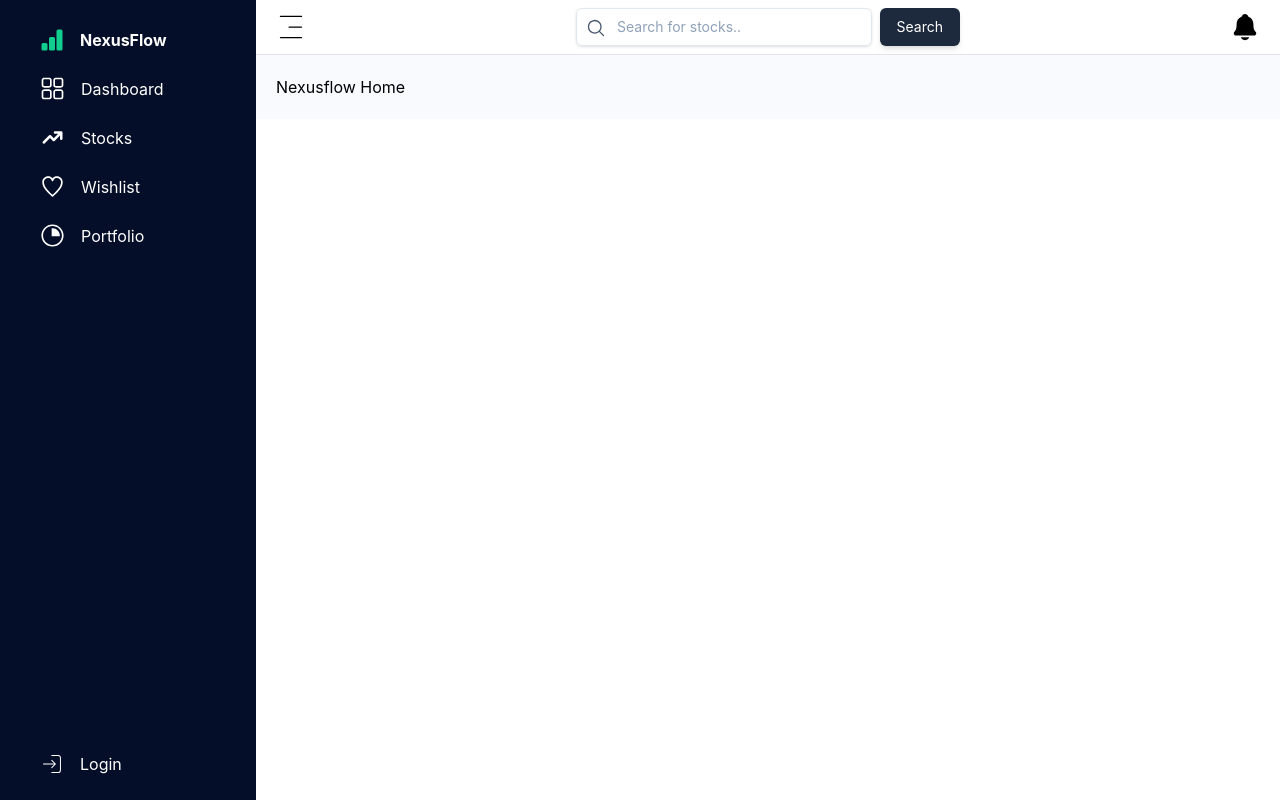
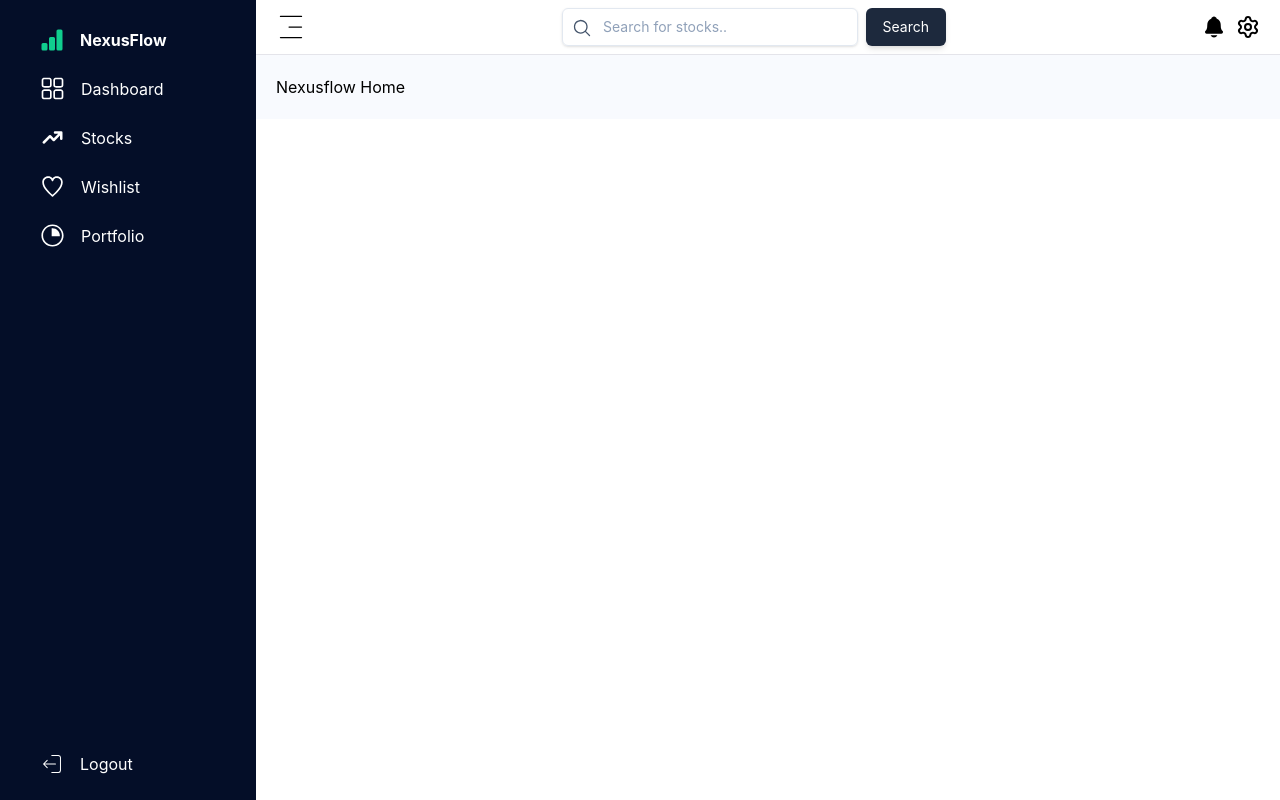
Before and after one commit to nrd00/nexusflow, a React (Vite) app: page / in a window 1280 px wide. Built offline with nearby package versions, Linux system fonts and the light colour scheme.

Commit message:
Update isLogged state using zustand

```diff
--- a/src/Components/Navigation.jsx
+++ b/src/Components/Navigation.jsx
@@ -1,7 +1,10 @@
 import { CiMenuFries } from "react-icons/ci";
 import { IoNotifications } from "react-icons/io5";
+import useAuthStore from "../Store/authStore";
+import { Settings } from "lucide-react";
 
 const Navigation = ({ toggleSidebar }) => {
+  const {isLogged} = useAuthStore();
   return (
     <>
       <div className="container border-b border-b-[#E4E4EA]">
@@ -39,8 +42,11 @@ const Navigation = ({ toggleSidebar }) => {
             </div>
           </div>
 
-          <div className="profile">
-            <IoNotifications className="text-3xl font-bold" />
+          <div className="profile flex gap-x-2.5 items-center">
+            <IoNotifications className="text-2xl font-bold" />
+            {isLogged && (
+                  <Settings className="cursor-pointer"/>
+                )}
           </div>
         </nav>
       </div>
--- a/src/Components/Sidebar.jsx
+++ b/src/Components/Sidebar.jsx
@@ -2,15 +2,13 @@ import { MenuItems } from "./MenuItems";
 import { NavLink } from "react-router";
 import { BsBarChartFill } from "react-icons/bs";
 import { CiLogin, CiLogout } from "react-icons/ci";
-import { useState } from "react";
+import useAuthStore from "../Store/authStore";
 
 
 const Sidebar = ({ isCollapsed }) => {
-  const [isLogged, setIsLogged] = useState(false);
+  const {isLogged} = useAuthStore();
 
-  const handleLogOut = () => {
-    setIsLogged(!isLogged);
-  }
+
 
 
 
--- /dev/null
+++ b/src/Store/authStore.js
@@ -0,0 +1,15 @@
+import { create } from "zustand";
+
+const useAuthStore = create((set) => ({
+  isLogged: true,
+
+  login: () => {
+    set({ isLogged: true });
+  },
+
+  logout: () => {
+    set({ isLogged: false });
+  },
+}));
+
+export default useAuthStore;
--- a/src/Store/wishliststore.js
+++ b/src/Store/wishliststore.js
@@ -7,7 +7,7 @@ const useWishlistStore = create(
       wishlist: [],
 
       addToWishlist: (stock) => {
-        const { wishlist } = get();
+        const { wishlist } = get(); //const wishlist = get().wishlist;
 
         const alreadyExists = wishlist.some(
           (item) => item.symbol === stock.symbol
```
